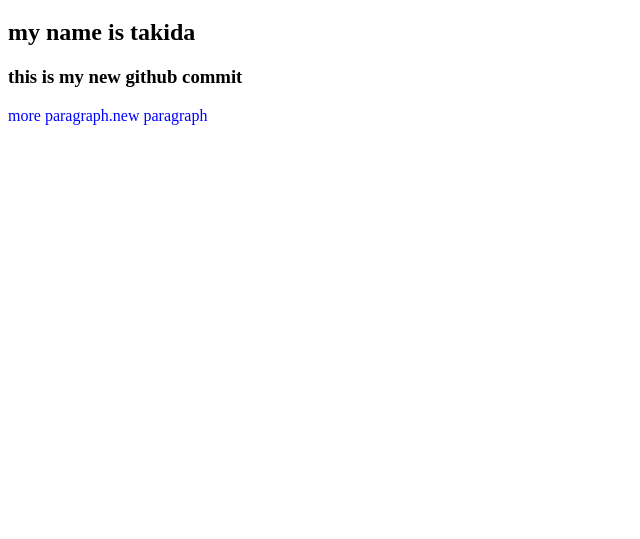
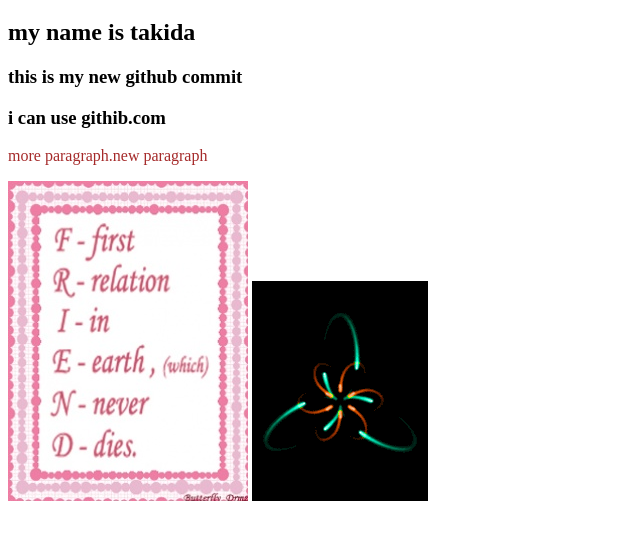
Before and after one commit to UmmayTakida/my-second-repo, a plain HTML site: page index.html in a window 1280 px wide. Shown: the part 61-600 px from the top of the page, without its empty margins (0-640 px from the left). Drawn offline with Linux system fonts and the light colour scheme.

Commit message:
image added

```diff
--- a/index.html
+++ b/index.html
@@ -11,6 +11,9 @@
     <h1>now i can do coding</h1>
     <h2>my name is takida</h2>
     <h3>this is my new  github commit</h3>
+    <h3>i can use githib.com</h3>
     <p>more paragraph.new paragraph</p>
+    <img src="Friend.jpg" alt="">
+    <img src="Starpulse.gif" alt="">
 </body>
 </html>
--- a/style.css
+++ b/style.css
@@ -1,3 +1,3 @@
 p{
-    color: blue;
+    color: brown;
 }
```
Also changed, not shown: Friend.jpg (added), I_Love_You.jpg (added), Live Forever.jpg (added), Starpulse.gif (added), kando ka.jpg (added).
